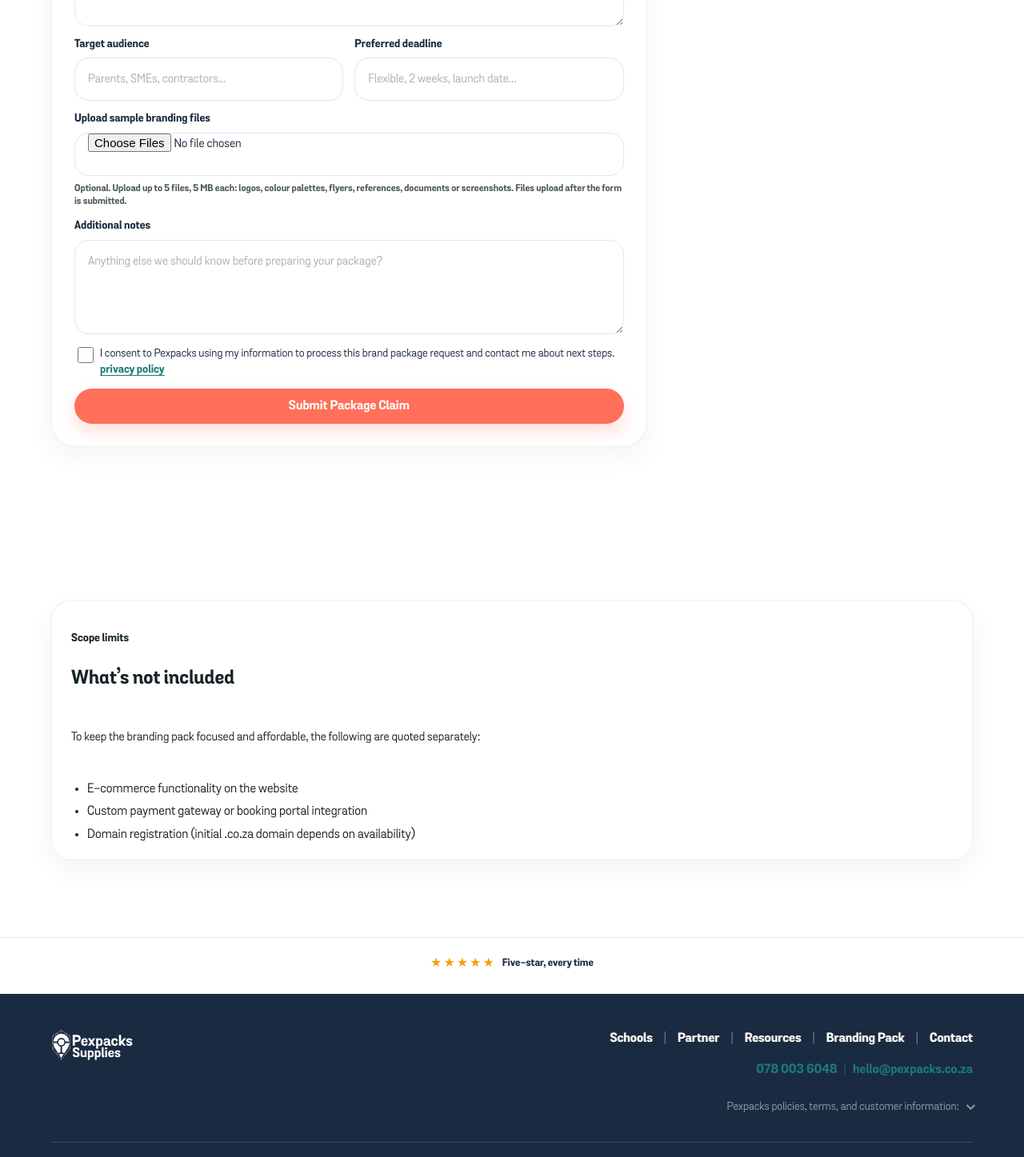
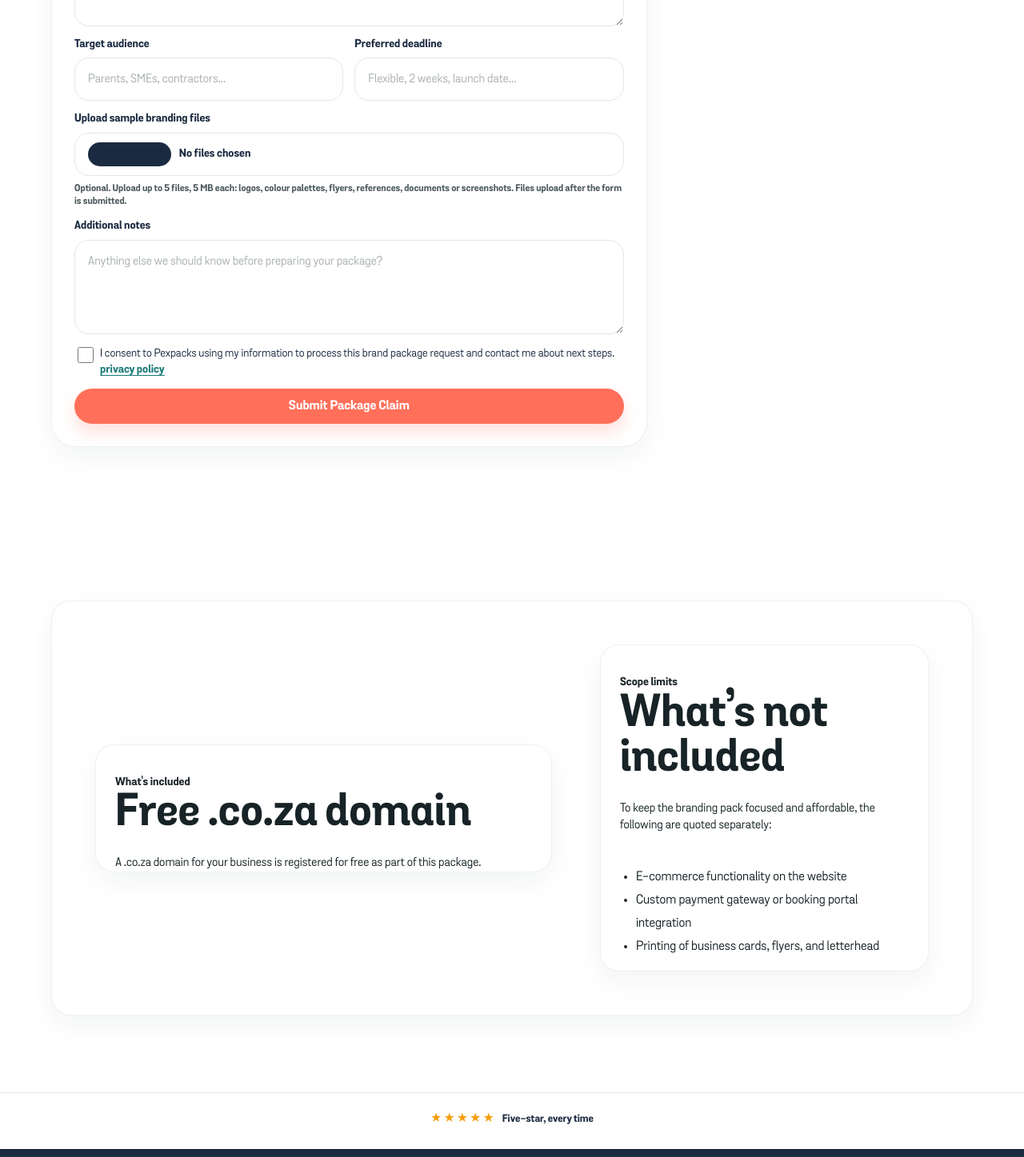
Before and after one commit to mcebisidesigner-spec/pexpacks-supplies, a Next.js app: page /business-starter-brand-package in a window 1280 px wide. Shown: the part 2423-3870 px from the top of the page at 80% size. Built offline with nearby package versions, Linux system fonts and the light colour scheme.

Commit message:
Update branding pack: digital items, free .co.za domain, custom file upload

```diff
--- a/app/business-starter-brand-package/page.tsx
+++ b/app/business-starter-brand-package/page.tsx
@@ -75,17 +75,17 @@ const brandPackageItems = [
   },
   {
     title: "Custom Business Cards",
-    text: "Printed cards for owners, staff, sales teams and customer handouts.",
+    text: "Digital business card design — printed copies charged separately.",
     Icon: CardIcon,
   },
   {
     title: "Marketing Flyers",
-    text: "Simple promotional flyers for launches, offers and local campaigns.",
+    text: "Digital flyer design — printed copies charged separately.",
     Icon: MegaphoneIcon,
   },
   {
     title: "Official Company Letterhead",
-    text: "A clean document style for quotes, invoices, proposals and notices.",
+    text: "Digital letterhead template — printed copies charged separately.",
     Icon: DocumentIcon,
   },
   {
@@ -182,6 +182,19 @@ export default function BusinessStarterBrandPackagePage() {
 
       <section className={sectionStyles.section}>
         <div className={sectionStyles.inner}>
+          <div className={sectionStyles.splitBand}>
+            <div className={cardStyles.packCard}>
+              <div className={cardStyles.packCardHead}>
+                <p className={sectionStyles.sectionEyebrow}>What's included</p>
+                <h2>Free .co.za domain</h2>
+              </div>
+              <div className={cardStyles.packCardBody}>
+                <p className={cardStyles.packDescription}>
+                  A .co.za domain for your business is registered for free as part of this package.
+                </p>
+              </div>
+            </div>
+
             <div className={cardStyles.packCard}>
               <div className={cardStyles.packCardHead}>
                 <p className={sectionStyles.sectionEyebrow}>Scope limits</p>
@@ -195,8 +208,9 @@ export default function BusinessStarterBrandPackagePage() {
                 <ul style={{ margin: "16px 0", paddingLeft: "20px", lineHeight: "1.8" }}>
                   <li>E-commerce functionality on the website</li>
                   <li>Custom payment gateway or booking portal integration</li>
-                <li>Domain registration (initial .co.za domain depends on availability)</li>
+                  <li>Printing of business cards, flyers, and letterhead</li>
                 </ul>
+              </div>
             </div>
           </div>
         </div>
--- a/components/forms/BrandPackageClaimForm.tsx
+++ b/components/forms/BrandPackageClaimForm.tsx
@@ -1,7 +1,7 @@
 "use client";
 
 import Link from "next/link";
-import type { FormEvent } from "react";
+import type { FormEvent, ChangeEvent } from "react";
 import { useState, useRef } from "react";
 import { Button } from "@/components/ui/Button";
 import Select from "@/components/ui/Select";
@@ -49,7 +49,18 @@ export function BrandPackageClaimForm() {
   const [pending, setPending] = useState(false);
   const [status, setStatus] = useState<ApiResponse | null>(null);
   const [errors, setErrors] = useState<Record<string, string>>({});
+  const [fileName, setFileName] = useState("No files chosen");
   const fileRef = useRef<HTMLInputElement>(null);
+
+  function handleFileChange(event: ChangeEvent<HTMLInputElement>) {
+    const files = event.target.files;
+    if (files && files.length > 0) {
+      const names = Array.from(files).map((f) => f.name).join(", ");
+      setFileName(names);
+    } else {
+      setFileName("No files chosen");
+    }
+  }
 
   async function handleSubmit(event: FormEvent<HTMLFormElement>) {
     event.preventDefault();
@@ -319,8 +330,9 @@ export function BrandPackageClaimForm() {
             <input id="claimDeadline" name="deadline" placeholder="Flexible, 2 weeks, launch date..." />
           </label>
 
-          <label className={`${formStyles.field} ${formStyles.formWide}`} htmlFor="claimBrandAssets">
+          <div className={`${formStyles.field} ${formStyles.formWide}`}>
             <span>Upload sample branding files</span>
+            <label className={formStyles.fileUpload} htmlFor="claimBrandAssets">
               <input
                 id="claimBrandAssets"
                 ref={fileRef}
@@ -328,15 +340,19 @@ export function BrandPackageClaimForm() {
                 type="file"
                 multiple
                 accept=".png,.jpg,.jpeg,.webp,.pdf,.doc,.docx,.ppt,.pptx,.svg"
+                onChange={handleFileChange}
                 {...errorAttributes(errors, "brandAssets")}
               />
+              <span className={formStyles.fileButton}>Choose files</span>
+              <span className={formStyles.fileName}>{fileName}</span>
+            </label>
             <small className={formStyles.fieldHint}>
               Optional. Upload up to 5 files, 5 MB each: logos, colour palettes,
               flyers, references, documents or screenshots. Files upload after the
               form is submitted.
             </small>
             <FieldError id="brandAssets-error" message={errors.brandAssets} />
-          </label>
+          </div>
 
           <label className={`${formStyles.field} ${formStyles.formWide}`} htmlFor="claimNotes">
             <span>Additional notes</span>
--- a/components/marketing/MarketingForms.module.css
+++ b/components/marketing/MarketingForms.module.css
@@ -61,9 +61,51 @@
 }
 
 .field input[type="file"] {
-  cursor: pointer;
+  position: absolute;
+  width: 1px;
+  height: 1px;
+  overflow: hidden;
+  opacity: 0;
+  pointer-events: none;
+}
+
+.fileUpload {
   display: flex;
   align-items: center;
+  gap: 10px;
+  min-height: var(--form-control-height);
+  border: var(--form-control-border);
+  border-radius: var(--form-control-radius);
+  padding: 0 var(--form-control-padding-x);
+  background: var(--form-control-bg);
+  cursor: pointer;
+  transition: var(--interactive-transition);
+}
+
+.fileUpload:hover {
+  border-color: var(--form-control-hover-border);
+}
+
+.fileButton {
+  display: inline-flex;
+  align-items: center;
+  justify-content: center;
+  padding: 6px 16px;
+  border-radius: var(--form-control-radius);
+  background: var(--pex-primary);
+  color: #fff;
+  font-size: 14px;
+  font-weight: 700;
+  white-space: nowrap;
+  line-height: 1;
+}
+
+.fileName {
+  color: var(--form-control-placeholder);
+  font-size: 14px;
+  overflow: hidden;
+  text-overflow: ellipsis;
+  white-space: nowrap;
 }
 
 .fieldHint {
```
Lines whose indentation alone changed are shown as unchanged.
